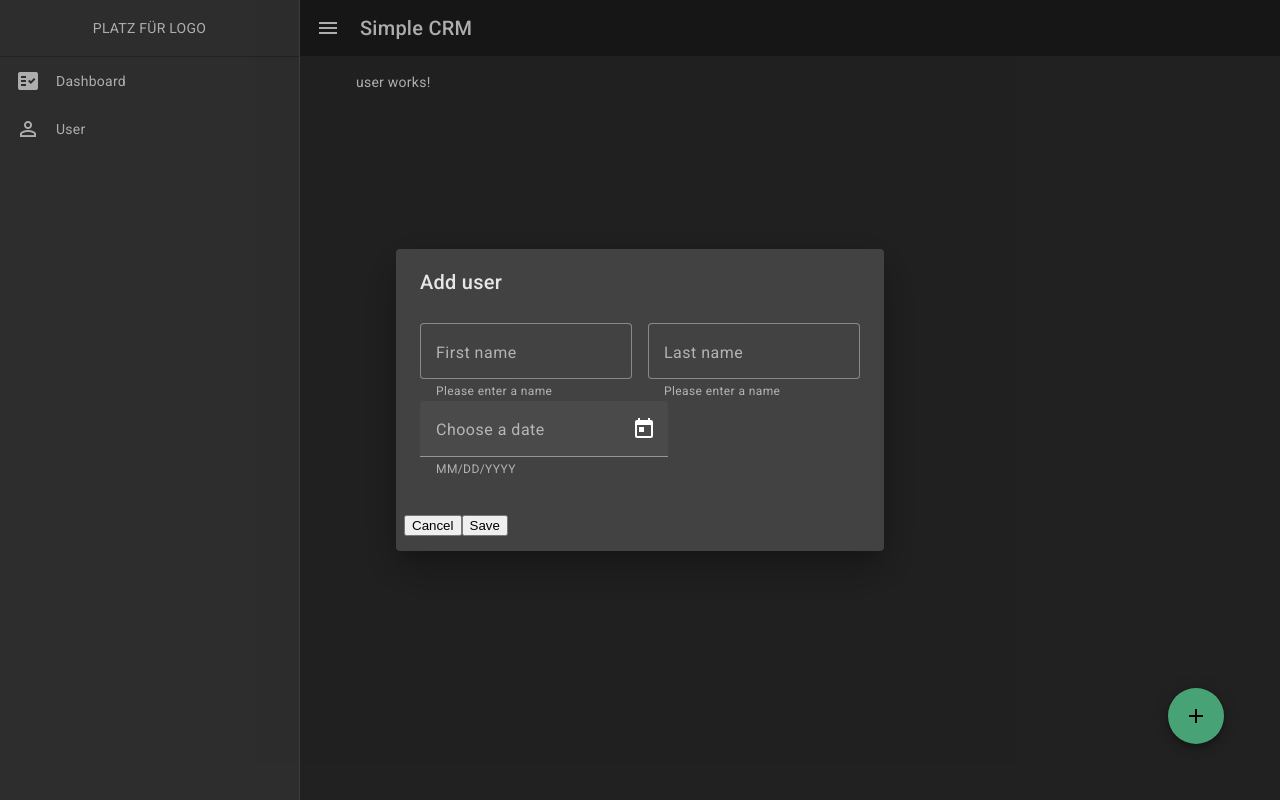
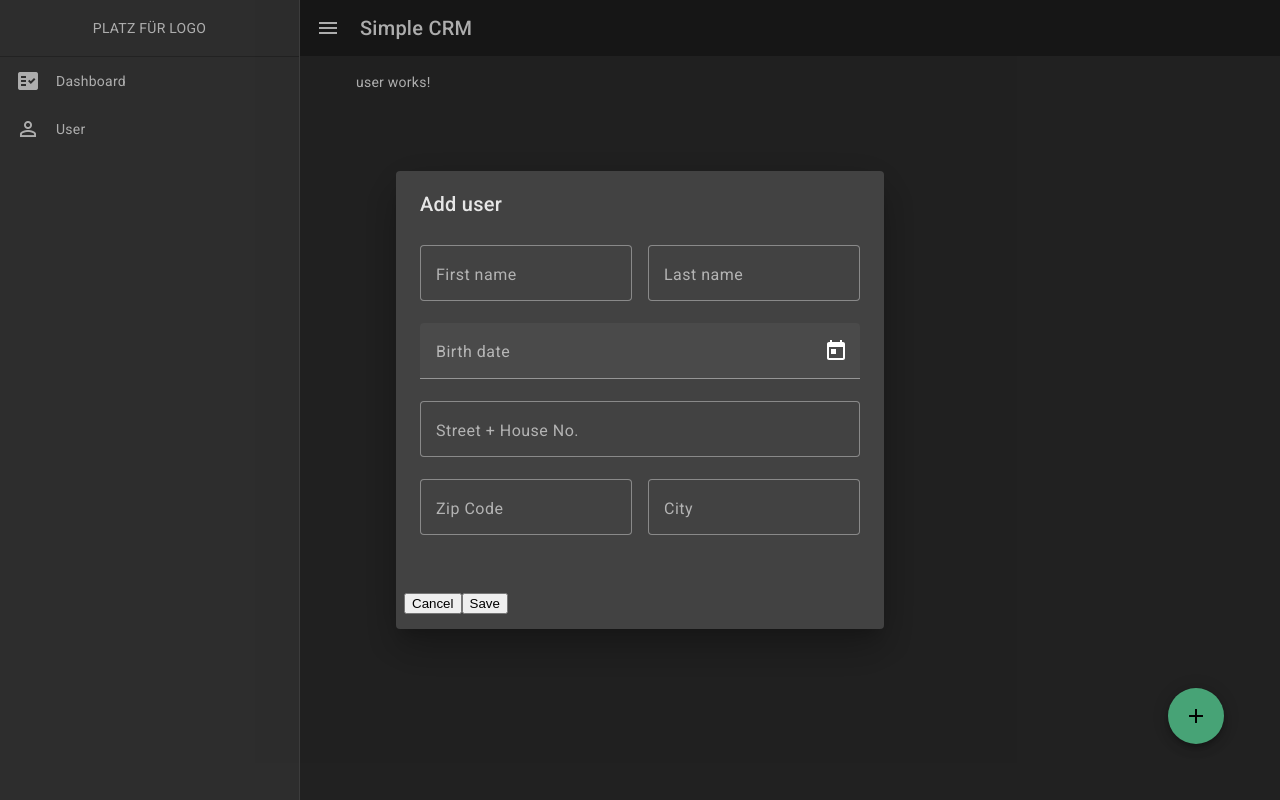
Before and after one commit to M1roel/SimpleCRM, an Angular app: page /user in a window 1280 px wide. Both pictures are taken after a click on the button "add". Built offline with nearby package versions, Linux system fonts and the light colour scheme.

Commit message:
Add user model and enhance user addition dialog with additional fields for birth date, street, zip code, and city; update component imports and styles for improved layout

```diff
--- a/src/app/app.component.ts
+++ b/src/app/app.component.ts
@@ -5,6 +5,7 @@ import { MatToolbarModule } from '@angular/material/toolbar';
 import { MatSidenavModule } from '@angular/material/sidenav';
 import { MatIconModule } from '@angular/material/icon';
 import { MatButtonModule } from '@angular/material/button';
+import { MatNativeDateModule } from '@angular/material/core';
 
 @Component({
   selector: 'app-root',
@@ -17,6 +18,7 @@ import { MatButtonModule } from '@angular/material/button';
     MatIconModule,
     RouterModule,
     MatButtonModule,
+    MatNativeDateModule
   ],
   templateUrl: './app.component.html',
   styleUrl: './app.component.scss',
--- a/src/app/dialog-add-user/dialog-add-user.component.html
+++ b/src/app/dialog-add-user/dialog-add-user.component.html
@@ -3,23 +3,26 @@
   <div>
     <mat-form-field class="mr-16" appearance="outline">
       <mat-label>First name</mat-label>
-      <input matInput placeholder="Placeholder" />
-      <mat-hint>Please enter a name</mat-hint>
+      <input [(ngModel)]="user.firstName" matInput placeholder="Placeholder" />
+      <!-- <mat-hint>Please enter a name</mat-hint> -->
     </mat-form-field>
 
     <mat-form-field appearance="outline">
       <mat-label>Last name</mat-label>
-      <input matInput placeholder="Placeholder" />
-      <mat-hint>Please enter a name</mat-hint>
+      <input [(ngModel)]="user.lastName" matInput placeholder="Placeholder" />
+      <!-- <mat-hint>Please enter a name</mat-hint> -->
     </mat-form-field>
   </div>
 
   <div>
-    <mat-form-field class="example-form-field">
-        <mat-label>Choose a date</mat-label>
-        <input matInput [matDatepicker]="datepicker" />
-        <mat-hint>MM/DD/YYYY</mat-hint>
-        <mat-datepicker-toggle matIconSuffix [for]="datepicker"></mat-datepicker-toggle>
+    <mat-form-field class="full-width">
+      <mat-label>Birth date</mat-label>
+      <input [(ngModel)]="user.birthDate" matInput [matDatepicker]="datepicker" />
+      <!-- <mat-hint>MM/DD/YYYY</mat-hint> -->
+      <mat-datepicker-toggle
+        matIconSuffix
+        [for]="datepicker"
+      ></mat-datepicker-toggle>
       <mat-datepicker #datepicker>
         <mat-datepicker-actions>
           <button mat-button matDatepickerCancel>Cancel</button>
@@ -28,6 +31,28 @@
       </mat-datepicker>
     </mat-form-field>
   </div>
+
+  <div>
+    <mat-form-field class="full-width" appearance="outline">
+      <mat-label>Street + House No.</mat-label>
+      <input [(ngModel)]="user.street" matInput placeholder="Placeholder" />
+      <!-- <mat-hint>Please enter a name</mat-hint> -->
+    </mat-form-field>
+  </div>
+
+  <div>
+    <mat-form-field class="mr-16" appearance="outline">
+      <mat-label>Zip Code</mat-label>
+      <input [(ngModel)]="user.zipCode" matInput placeholder="Placeholder" />
+      <!-- <mat-hint>Please enter a name</mat-hint> -->
+    </mat-form-field>
+
+    <mat-form-field appearance="outline">
+      <mat-label>City</mat-label>
+      <input [(ngModel)]="user.city" matInput placeholder="Placeholder" />
+      <!-- <mat-hint>Please enter a name</mat-hint> -->
+    </mat-form-field>
+  </div>
 </mat-dialog-content>
 <mat-dialog-actions>
   <button mat-button mat-dialog-close>Cancel</button>
--- a/src/app/dialog-add-user/dialog-add-user.component.ts
+++ b/src/app/dialog-add-user/dialog-add-user.component.ts
@@ -4,6 +4,8 @@ import { MatInputModule } from '@angular/material/input';
 import { MatFormFieldModule } from '@angular/material/form-field';
 import { MatDatepickerModule } from '@angular/material/datepicker';
 import { MatNativeDateModule } from '@angular/material/core';
+import { FormsModule } from '@angular/forms';
+import { User } from '../models/user.class';
 
 @Component({
   selector: 'app-dialog-add-user',
@@ -13,9 +15,16 @@ import { MatNativeDateModule } from '@angular/material/core';
     MatInputModule,
     MatFormFieldModule,
     MatDatepickerModule,
-    MatNativeDateModule
+    MatNativeDateModule,
+    FormsModule
   ],
   templateUrl: './dialog-add-user.component.html',
   styleUrl: './dialog-add-user.component.scss',
 })
-export class DialogAddUserComponent {}
+
+export class DialogAddUserComponent {
+
+  user = new User;
+
+  constructor() {}
+}
--- /dev/null
+++ b/src/app/models/user.class.ts
@@ -0,0 +1,17 @@
+export class User {
+    firstName: string;
+    lastName: string;
+    birthDate: number;
+    street: string;
+    zipCode: number;
+    city: string;
+
+    constructor(obj?: any) {
+        this.firstName = obj ? obj.firstName : '';
+        this.lastName = obj ? obj.lastName : '';
+        this.birthDate = obj ? obj.birthDate : '';
+        this.street = obj ? obj.street : '';
+        this.zipCode = obj ? obj.zipCode : '';
+        this.city = obj ? obj.city : '';
+    }
+}
--- a/src/app/user/user.component.ts
+++ b/src/app/user/user.component.ts
@@ -12,7 +12,9 @@ import { DialogAddUserComponent } from '../dialog-add-user/dialog-add-user.compo
   templateUrl: './user.component.html',
   styleUrl: './user.component.scss',
 })
+
 export class UserComponent {
+
   constructor(public dialog: MatDialog) {}
 
   openDialog() {
--- a/src/styles.scss
+++ b/src/styles.scss
@@ -11,3 +11,7 @@ body {
 .mr-16 {
   margin-right: 16px;
 }
+
+.full-width {
+  width: 100%;
+}
```
Lines whose indentation alone changed are shown as unchanged.
